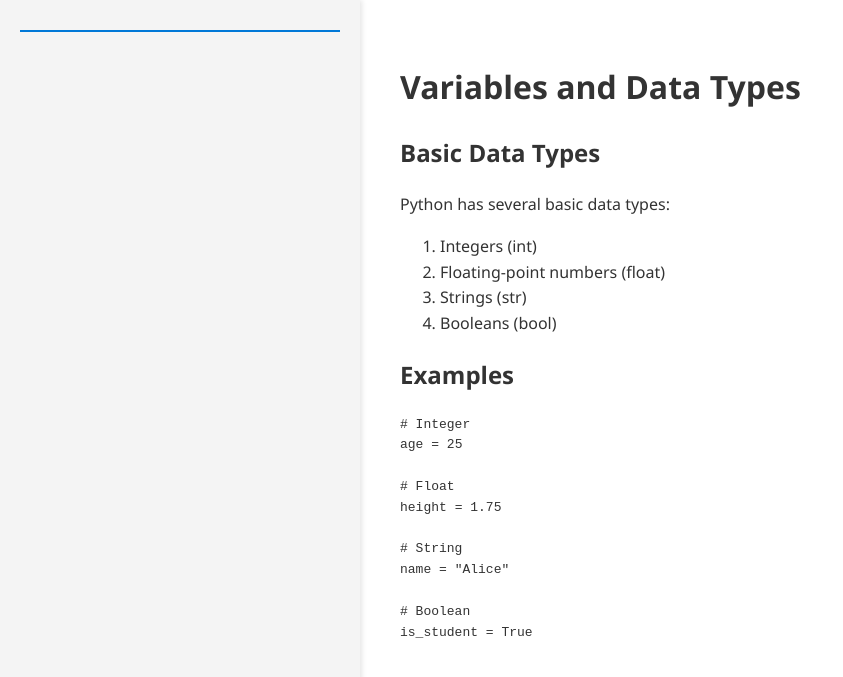
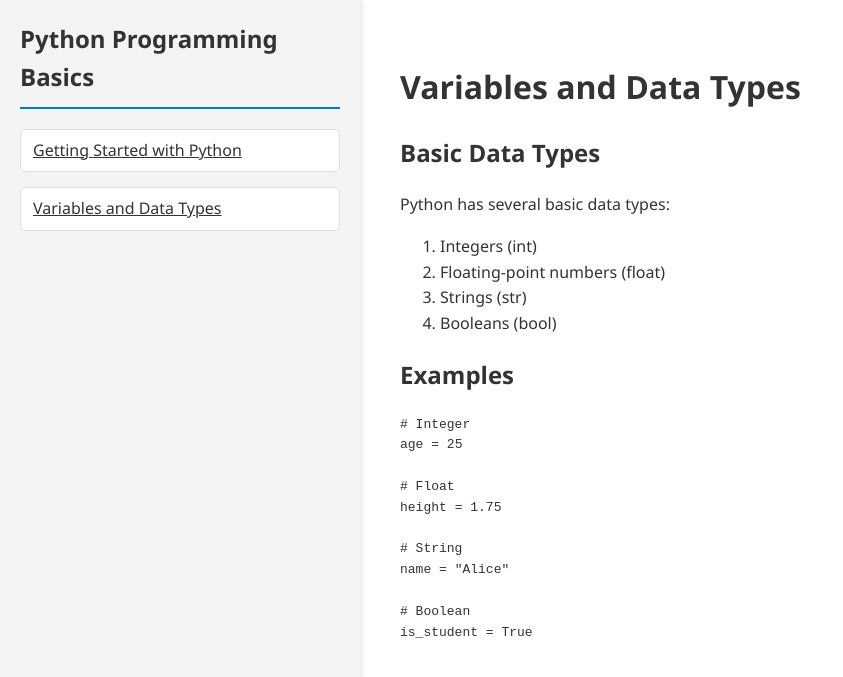
Before and after one commit to tayheau/tayheau.github.io, a Jekyll site: the page built from _notes/python-basics/chapter2.md, in a window 1280 px wide. Shown: the top 677 px of the page, without its empty margins (0-843 px from the left). Built offline with Jekyll 4.4.1, drawn with Linux system fonts in a browser that asks for light colours.

Commit message:
Update chapter2.md

```diff
--- a/_notes/python-basics/chapter2.md
+++ b/_notes/python-basics/chapter2.md
@@ -1,6 +1,9 @@
 ---
 layout: book
 title: "Variables and Data Types"
+book: "python-basics"
+type: "chapter"
+order: 2
 ---
 
 # Variables and Data Types
```
